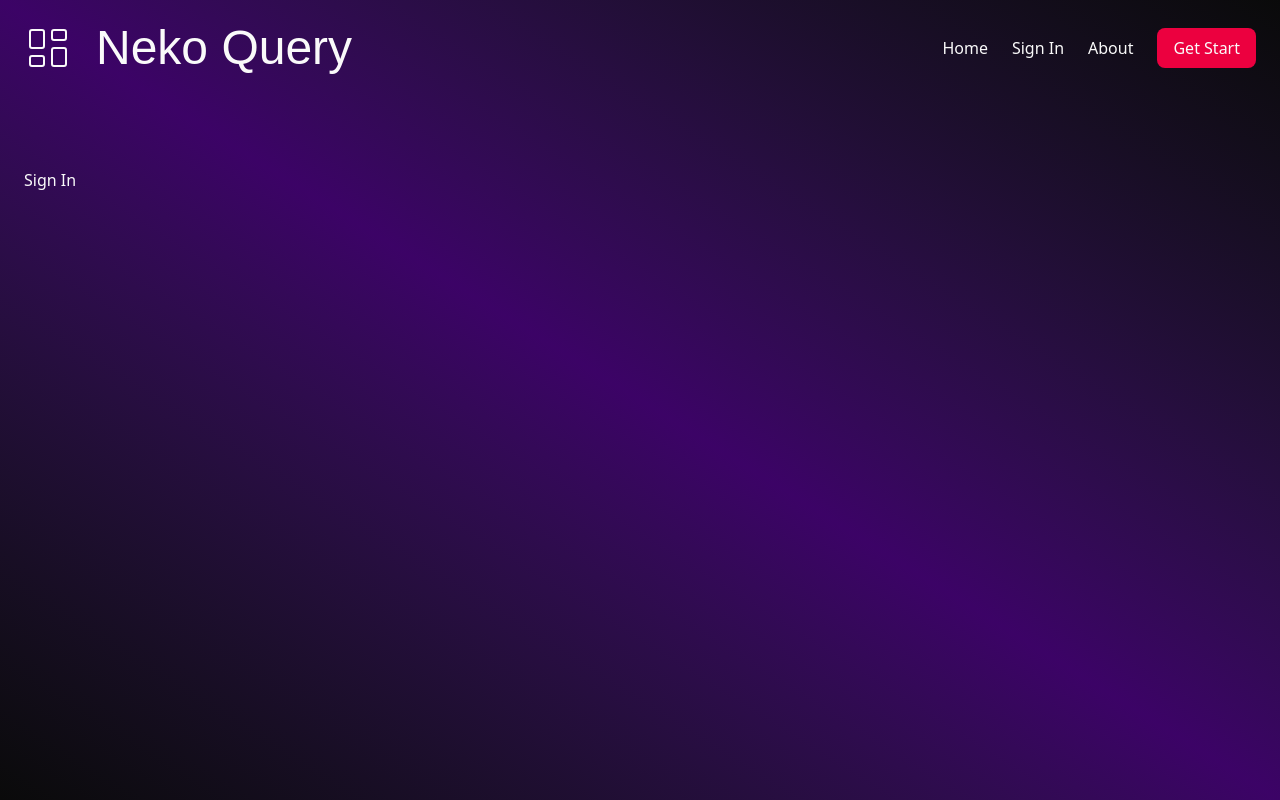
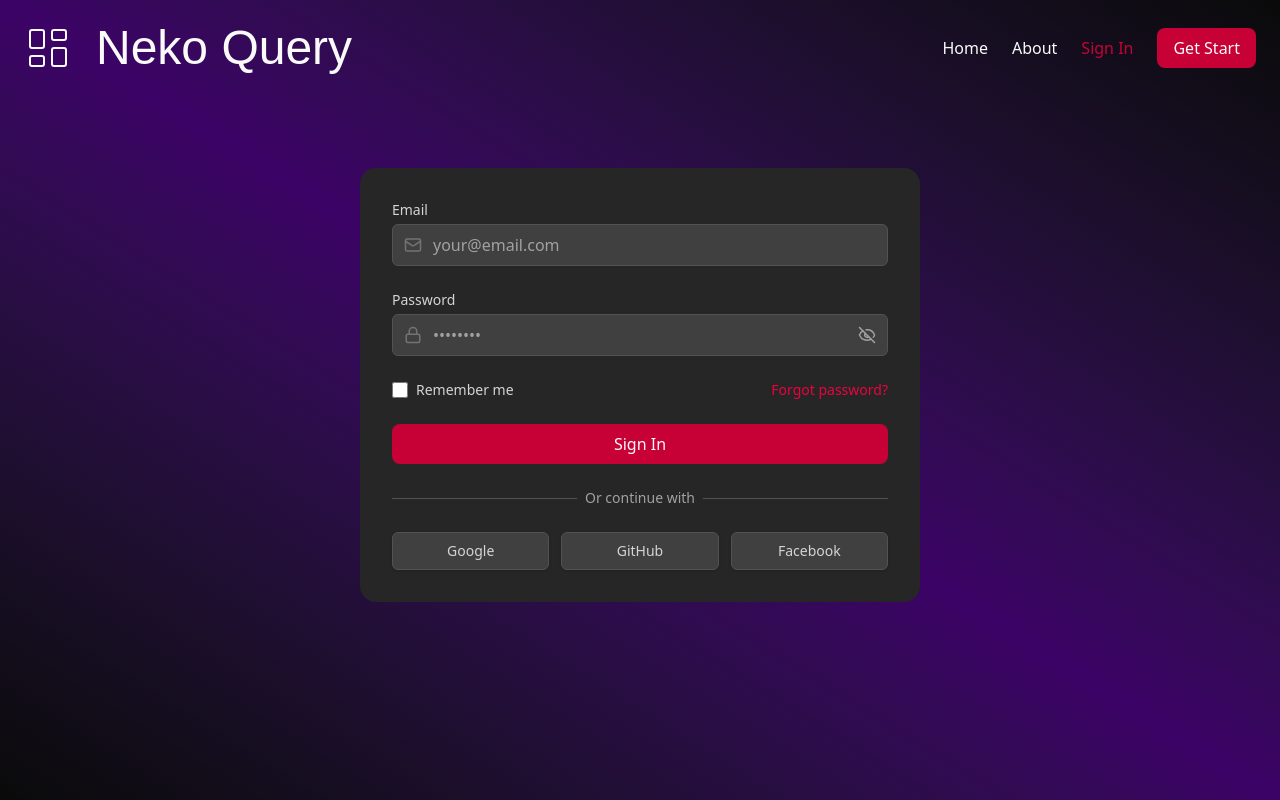
Before and after one commit to Ryteck/NekoQuery, a Next.js app: page /sign-in in a window 1280 px wide. Built offline with nearby package versions, Linux system fonts and the light colour scheme; a web font is replaced by a local one.

Commit message:
Add login form

```diff
--- a/src/app/sign-in/page.tsx
+++ b/src/app/sign-in/page.tsx
@@ -1,3 +1,106 @@
+"use client";
+
+import ButtonComponent from "@/components/ui/button";
+import * as InputComponent from "@/components/ui/input";
+import { EyeIcon, EyeOffIcon, LockIcon, MailIcon } from "lucide-react";
+import { useState } from "react";
+
 export default function Page() {
-	return "Sign In";
+	const [showPassword, setShowPassword] = useState(false);
+
+	return (
+		/* Sign In Form */
+		<form className="mx-auto flex flex-col gap-6 bg-neutral-800 max-w-[560px] p-8 rounded-2xl">
+			{/* Email Field */}
+			<InputComponent.Root>
+				<InputComponent.Label>Email</InputComponent.Label>
+				<InputComponent.Core>
+					<InputComponent.PrefixIcon>
+						<MailIcon size={18} />
+					</InputComponent.PrefixIcon>
+
+					<InputComponent.Input
+						type={showPassword ? "text" : "password"}
+						placeholder="your@email.com"
+						variants={{ withPrefixIcon: true }}
+					/>
+				</InputComponent.Core>
+			</InputComponent.Root>
+
+			{/* Password Field */}
+			<InputComponent.Root>
+				<InputComponent.Label>Password</InputComponent.Label>
+				<InputComponent.Core>
+					<InputComponent.PrefixIcon>
+						<LockIcon size={18} />
+					</InputComponent.PrefixIcon>
+
+					<InputComponent.Input
+						type={showPassword ? "text" : "password"}
+						placeholder="••••••••"
+						variants={{
+							withPrefixIcon: true,
+							withActionIcon: true,
+						}}
+					/>
+
+					<InputComponent.ActionIcon
+						onClick={() => setShowPassword((state) => !state)}
+					>
+						{showPassword ? <EyeIcon size={18} /> : <EyeOffIcon size={18} />}
+					</InputComponent.ActionIcon>
+				</InputComponent.Core>
+			</InputComponent.Root>
+
+			{/* Remember Me & Forgot Password */}
+			<div className="flex items-center justify-between">
+				<div className="flex items-center">
+					<input
+						id="remember-me"
+						name="remember-me"
+						type="checkbox"
+						className="h-4 w-4 text-rose-600 focus:ring-rose-500 border-neutral-600 rounded bg-neutral-700 accent-rose-600"
+					/>
+					<label
+						htmlFor="remember-me"
+						className="ml-2 block text-sm text-neutral-300"
+					>
+						Remember me
+					</label>
+				</div>
+
+				<span className="cursor-pointer text-sm font-medium text-rose-600 hover:text-rose-500">
+					Forgot password?
+				</span>
+			</div>
+
+			{/* Submit Button */}
+			<ButtonComponent>Sign In</ButtonComponent>
+
+			{/* Divider */}
+			<div className="relative">
+				<div className="absolute inset-0 flex items-center">
+					<div className="w-full border-t border-neutral-600" />
+				</div>
+				<div className="relative flex justify-center text-sm">
+					<span className="px-2 bg-neutral-800 text-neutral-400">
+						Or continue with
+					</span>
+				</div>
+			</div>
+
+			{/* Social Login */}
+			<div className="grid grid-cols-3 gap-3">
+				{["Google", "GitHub", "Facebook"].map((arg) => (
+					<button
+						key={arg}
+						type="button"
+						className="cursor-pointer w-full inline-flex justify-center py-2 px-4 border border-neutral-600 rounded-md shadow-sm bg-neutral-700 text-sm font-medium text-neutral-300 hover:bg-neutral-600"
+					>
+						{arg}
+					</button>
+				))}
+			</div>
+		</form>
+	);
 }
--- a/src/components/header.tsx
+++ b/src/components/header.tsx
@@ -3,8 +3,8 @@
 import { gruppoFont } from "@/fonts/gruppo";
 import { LayoutDashboardIcon } from "lucide-react";
 import { useRouter } from "next/navigation";
-import { ButtonComponent } from "./ui/button";
-import { NavLinkComponent } from "./ui/nav-link";
+import ButtonComponent from "./ui/button";
+import NavLinkComponent from "./ui/nav-link";
 
 export function HeaderComponent() {
 	const router = useRouter();
@@ -17,8 +17,8 @@ export function HeaderComponent() {
 
 			<div className="flex-1 flex gap-6 items-center justify-end">
 				<NavLinkComponent href="/">Home</NavLinkComponent>
+				<NavLinkComponent href="/about">About</NavLinkComponent>
 				<NavLinkComponent href="/sign-in">Sign In</NavLinkComponent>
-				<NavLinkComponent href="/about">About</NavLinkComponent>
 
 				<ButtonComponent
 					onClick={() => {
--- a/src/components/ui/button.tsx
+++ b/src/components/ui/button.tsx
@@ -1,8 +1,8 @@
-import type { ComponentProps, PropsWithChildren } from "react";
+import type { ComponentProps } from "react";
 import { type VariantProps, tv } from "tailwind-variants";
 
 const ButtonStyles = tv({
-	base: "transition-colors bg-rose-600 hover:bg-rose-700 rounded-lg px-4 py-2 cursor-pointer",
+	base: "transition-colors bg-rose-700 hover:bg-rose-600 rounded-lg px-4 py-2 cursor-pointer",
 });
 
 export type ButtonVariants = VariantProps<typeof ButtonStyles>;
@@ -11,12 +11,12 @@ export interface ButtonComponentProps extends ComponentProps<"button"> {
 	variants?: ButtonVariants;
 }
 
-export function ButtonComponent({
+export default function ButtonComponent({
 	type,
 	className,
 	variants,
 	...props
-}: PropsWithChildren<ButtonComponentProps>) {
+}: ButtonComponentProps) {
 	return (
 		<button
 			type={type ?? "button"}
--- /dev/null
+++ b/src/components/ui/input.tsx
@@ -0,0 +1,161 @@
+import type { ComponentProps } from "react";
+import { type VariantProps, tv } from "tailwind-variants";
+
+// Root
+
+const RootInputStyles = tv({
+	base: "flex flex-col gap-1",
+});
+
+export type RootInputVariants = VariantProps<typeof RootInputStyles>;
+
+export interface RootInputComponentProps extends ComponentProps<"div"> {
+	variants?: RootInputVariants;
+}
+
+export function Root({
+	className,
+	variants,
+	...props
+}: RootInputComponentProps) {
+	return (
+		<div className={RootInputStyles({ className, ...variants })} {...props} />
+	);
+}
+
+// Label
+
+const LabelInputStyles = tv({
+	base: "block text-sm font-medium text-neutral-300",
+});
+
+export type LabelInputVariants = VariantProps<typeof LabelInputStyles>;
+
+export interface LabelInputComponentProps extends ComponentProps<"label"> {
+	variants?: LabelInputVariants;
+}
+
+export function Label({
+	className,
+	variants,
+	...props
+}: LabelInputComponentProps) {
+	return (
+		// biome-ignore lint/a11y/noLabelWithoutControl: <explanation>
+		<label
+			className={LabelInputStyles({ className, ...variants })}
+			{...props}
+		/>
+	);
+}
+
+// Core
+
+const CoreInputStyles = tv({
+	base: "relative",
+});
+
+export type CoreInputVariants = VariantProps<typeof CoreInputStyles>;
+
+export interface CoreInputComponentProps extends ComponentProps<"div"> {
+	variants?: CoreInputVariants;
+}
+
+export function Core({
+	className,
+	variants,
+	...props
+}: CoreInputComponentProps) {
+	return (
+		<div className={CoreInputStyles({ className, ...variants })} {...props} />
+	);
+}
+
+// PrefixIcon
+
+const PrefixIconInputStyles = tv({
+	base: "absolute inset-y-0 left-0 pl-3 flex items-center pointer-events-none text-neutral-500",
+});
+
+export type PrefixIconInputVariants = VariantProps<
+	typeof PrefixIconInputStyles
+>;
+
+export interface PrefixIconInputComponentProps extends ComponentProps<"span"> {
+	variants?: PrefixIconInputVariants;
+}
+
+export function PrefixIcon({
+	className,
+	variants,
+	...props
+}: PrefixIconInputComponentProps) {
+	return (
+		<span
+			className={PrefixIconInputStyles({ className, ...variants })}
+			{...props}
+		/>
+	);
+}
+
+// Input
+
+const InputInputStyles = tv({
+	base: [
+		"block w-full pl-3 pr-3 py-2 bg-neutral-700 text-neutral-200 placeholder-neutral-400",
+		"border rounded-md border-neutral-600 focus:outline-none focus:ring-2 focus:ring-rose-600 focus:border-transparent",
+	],
+	variants: {
+		withPrefixIcon: { true: "pl-10" },
+		withActionIcon: { true: "pr-10" },
+	},
+});
+
+export type InputInputVariants = VariantProps<typeof InputInputStyles>;
+
+export interface InputInputComponentProps extends ComponentProps<"input"> {
+	variants?: InputInputVariants;
+}
+
+export function Input({
+	className,
+	variants,
+	...props
+}: InputInputComponentProps) {
+	return (
+		<input
+			className={InputInputStyles({ className, ...variants })}
+			{...props}
+		/>
+	);
+}
+
+// ActionIcon
+
+const ActionIconInputStyles = tv({
+	base: "cursor-pointer absolute inset-y-0 right-0 pr-3 flex items-center text-neutral-400 hover:text-neutral-300 focus:outline-none",
+});
+
+export type ActionIconInputVariants = VariantProps<
+	typeof ActionIconInputStyles
+>;
+
+export interface ActionIconInputComponentProps
+	extends ComponentProps<"button"> {
+	variants?: ActionIconInputVariants;
+}
+
+export function ActionIcon({
+	type,
+	className,
+	variants,
+	...props
+}: ActionIconInputComponentProps) {
+	return (
+		<button
+			type={type ?? "button"}
+			className={ActionIconInputStyles({ className, ...variants })}
+			{...props}
+		/>
+	);
+}
--- a/src/components/ui/nav-link.tsx
+++ b/src/components/ui/nav-link.tsx
@@ -1,9 +1,17 @@
+"use client";
+
 import Link from "next/link";
-import type { ComponentProps, PropsWithChildren } from "react";
+import { usePathname } from "next/navigation";
+import type { ComponentProps } from "react";
 import { type VariantProps, tv } from "tailwind-variants";
 
 const NavLinkStyles = tv({
-	base: "transition-colors hover:text-rose-600",
+	base: "transition-colors hover:text-rose-600 hover:underline",
+	variants: {
+		disabled: {
+			true: "pointer-events-none text-rose-700",
+		},
+	},
 });
 
 export type NavLinkVariants = VariantProps<typeof NavLinkStyles>;
@@ -12,12 +20,21 @@ export interface NavLinkComponentProps extends ComponentProps<typeof Link> {
 	variants?: NavLinkVariants;
 }
 
-export function NavLinkComponent({
+export default function NavLinkComponent({
+	href,
 	className,
 	variants,
 	...props
-}: PropsWithChildren<NavLinkComponentProps>) {
+}: NavLinkComponentProps) {
+	const pathname = usePathname();
+
+	const disabled = href === pathname;
+
 	return (
-		<Link className={NavLinkStyles({ className, ...variants })} {...props} />
+		<Link
+			href={href}
+			className={NavLinkStyles({ className, disabled, ...variants })}
+			{...props}
+		/>
 	);
 }
```
